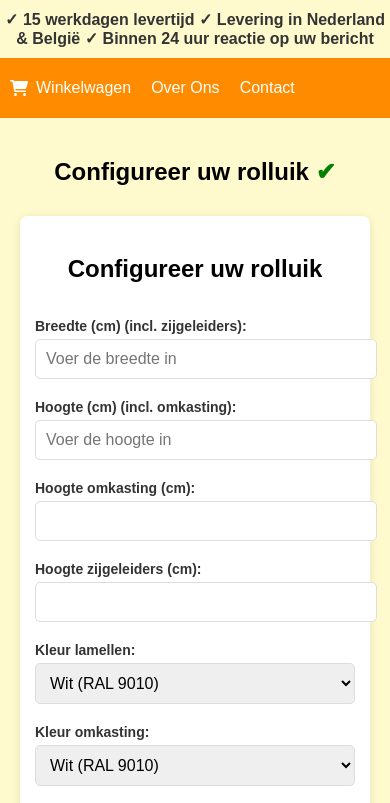
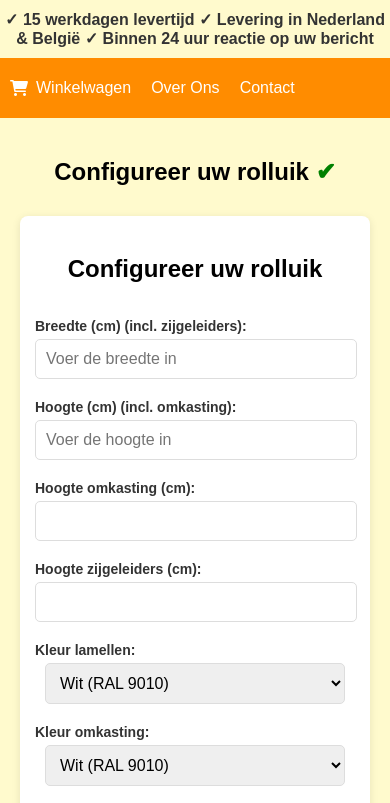
Before and after one commit to Avatar12a/CC, a plain HTML site: page index.html in a window 390 px wide. Shown: the top 803 px of the page. Drawn offline with Linux system fonts and the light colour scheme.

Commit message:
Update styles.css

```diff
--- a/styles.css
+++ b/styles.css
@@ -290,6 +290,12 @@ nav ul li a i {
         gap: 20px;
     }
 
+    .form-group input,
+    .form-group select {
+        max-width: calc(100% - 20px); /* Zorg dat de velden binnen de container blijven */
+        margin: auto;
+    }
+
     .configurator-container {
         margin-top: 10px;
         padding: 15px;
```
